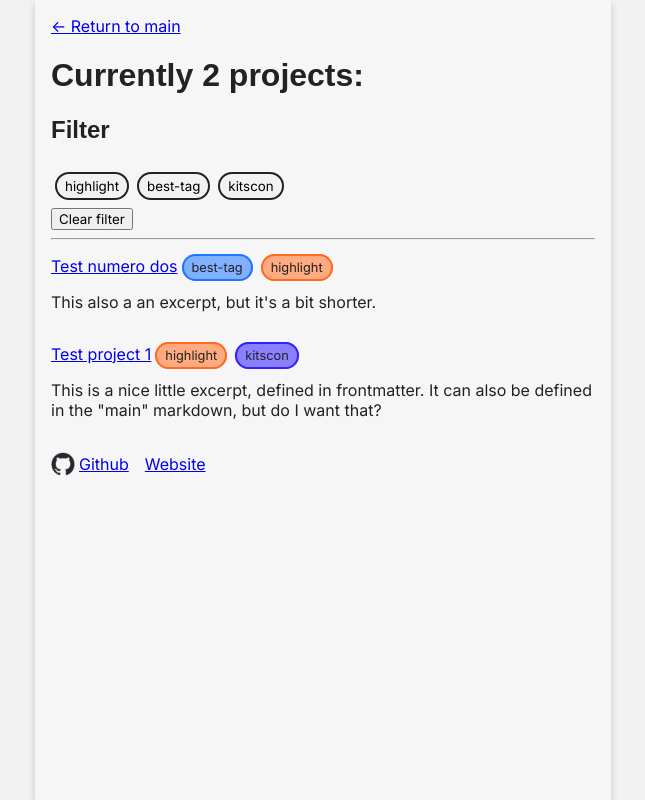
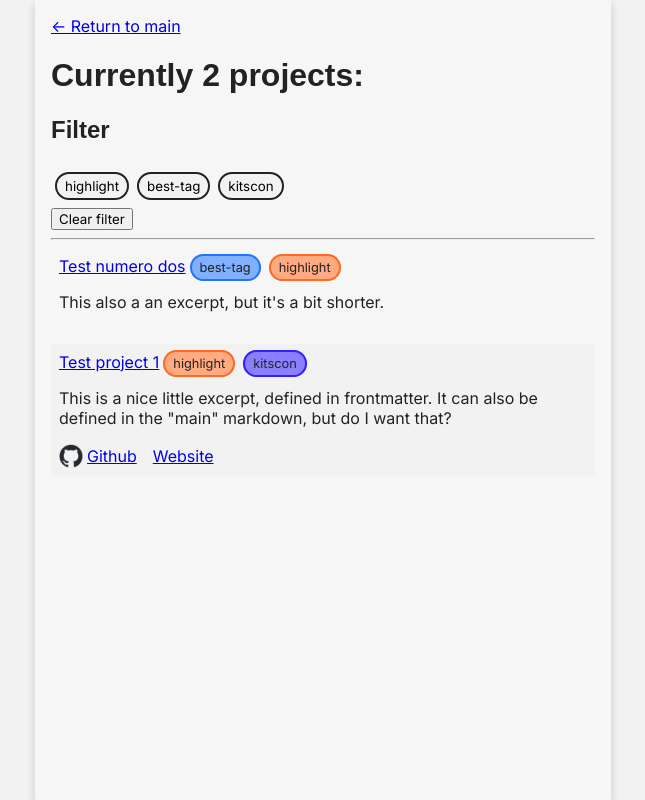
Before and after one commit to Doverstav/doverstav.dev, a Next.js app: page /projects in a window 1280 px wide. Shown: the whole page, without its empty margins (317-962 px from the left). Built offline with nearby package versions, Linux system fonts and the light colour scheme; a web font is replaced by a local one.

Commit message:
Add alternating background color to project list items, tweak margins/paddings

```diff
--- a/src/pages/projects/projects.module.css
+++ b/src/pages/projects/projects.module.css
@@ -2,8 +2,13 @@
   margin-bottom: 1rem;
 }
 
+.projectContainer:nth-child(even) {
+  background-color: var(--main-bg-color);
+}
+
 .projectContainer {
-  margin: 1rem 0;
+  margin: 0.5rem 0;
+  padding: 0.5rem;
 }
 
 .externalLinkContainer {
@@ -16,8 +21,6 @@
   display: inline-flex;
   align-items: center;
   gap: 0.25rem;
-
-  margin-top: 1rem;
 }
 
 .externalLinkImage {
```
